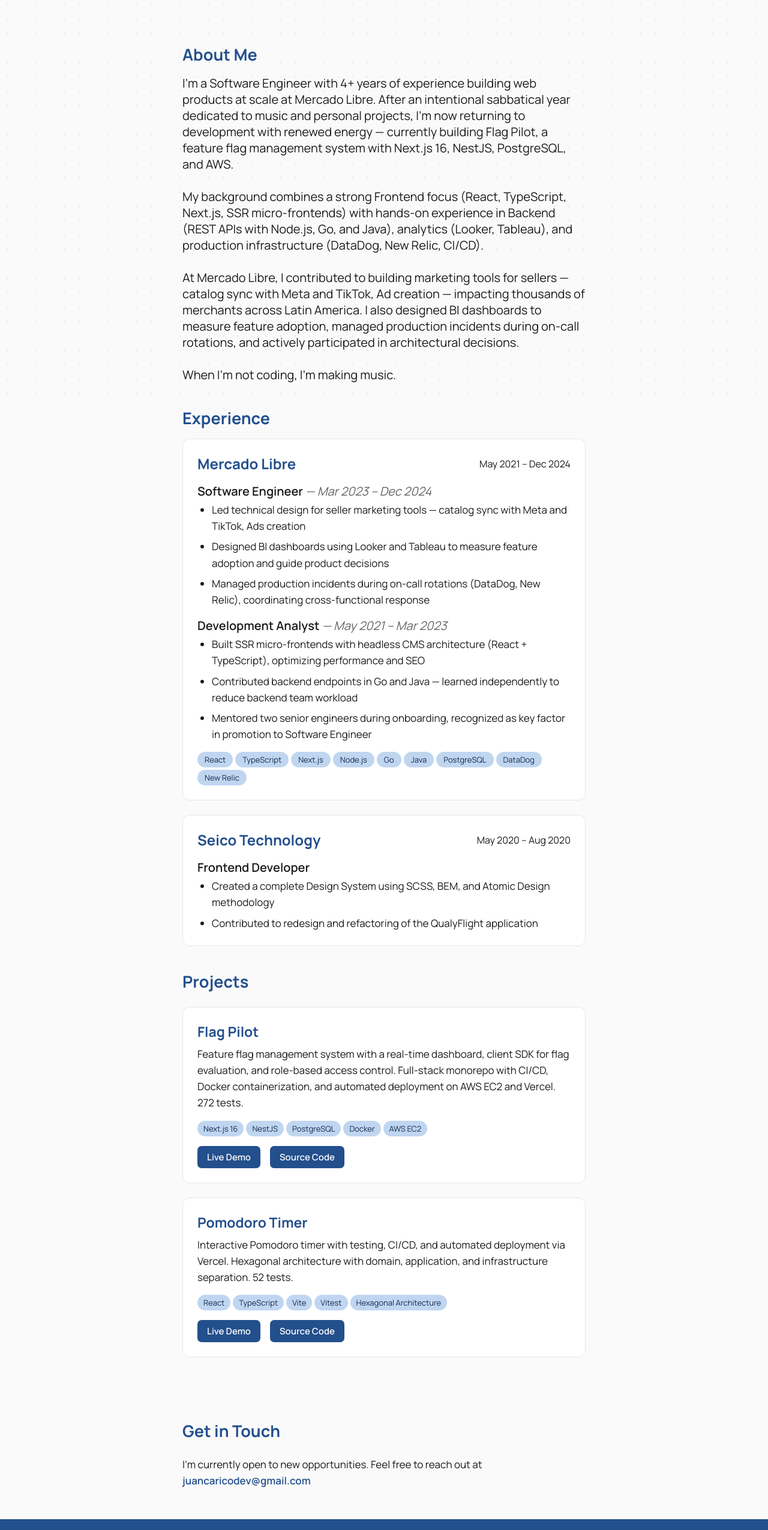
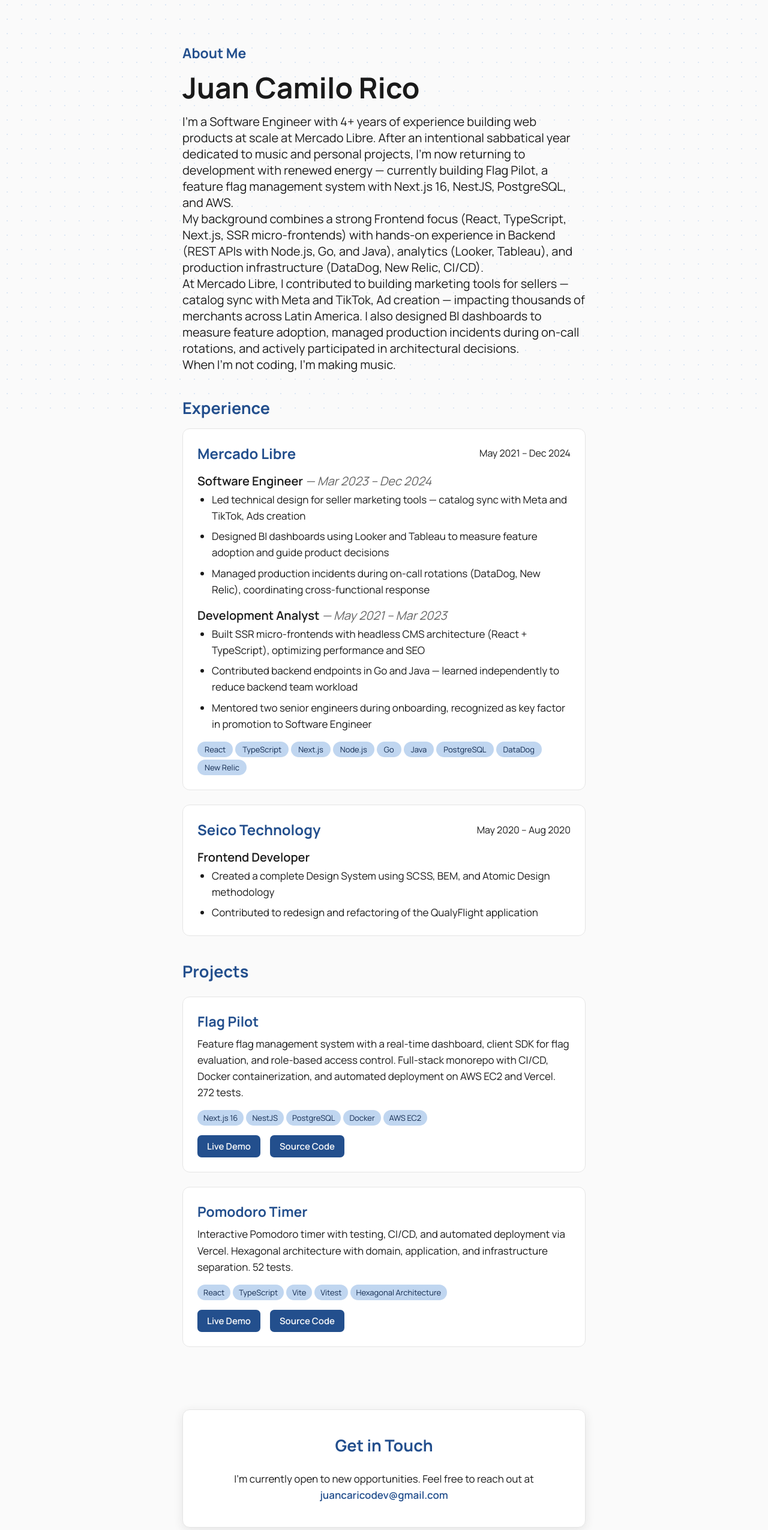
Before and after one commit to juancaricodev/website, a Next.js app: page / in a window 1280 px wide. Shown: the part 100-2650 px from the top of the page at 60% size. Built offline with nearby package versions, Linux system fonts and the light colour scheme.

Commit message:
feat: design refresh Phase 2 — About hero headline and Contact card (h1 name, no role, elevated contact card)

```diff
--- a/src/components/About/About.module.css
+++ b/src/components/About/About.module.css
@@ -5,6 +5,13 @@
 .title {
   margin-bottom: var(--space-md);
   color: var(--color-brand-600);
+}
+
+.name {
+  font-size: var(--font-size-display);
+  line-height: var(--line-height-display);
+  color: var(--color-text-primary);
+  margin-bottom: var(--space-md);
 }
 
 .content {
--- a/src/components/About/About.tsx
+++ b/src/components/About/About.tsx
@@ -3,7 +3,8 @@
 export default function About() {
   return (
     <section className={styles.section} id="about">
-      <h1 className={styles.title}>About Me</h1>
+      <h2 className={styles.title}>About Me</h2>
+      <h1 className={styles.name}>Juan Camilo Rico</h1>
       <p className={styles.content}>
         I'm a Software Engineer with 4+ years of experience building web
         products at scale at Mercado Libre. After an intentional sabbatical year
@@ -11,21 +12,21 @@
         development with renewed energy — currently building Flag Pilot, a
         feature flag management system with Next.js 16, NestJS, PostgreSQL, and
         AWS.
-        <br />
-        <br /> My background combines a strong Frontend focus (React,
-        TypeScript, Next.js, SSR micro-frontends) with hands-on experience in
-        Backend (REST APIs with Node.js, Go, and Java), analytics (Looker,
-        Tableau), and production infrastructure (DataDog, New Relic, CI/CD).
-        <br />
-        <br /> At Mercado Libre, I contributed to building marketing tools for
-        sellers — catalog sync with Meta and TikTok, Ad creation — impacting
-        thousands of merchants across Latin America. I also designed BI
-        dashboards to measure feature adoption, managed production incidents
-        during on-call rotations, and actively participated in architectural
-        decisions.
-        <br />
-        <br /> When I'm not coding, I'm making music.
       </p>
+      <p className={styles.content}>
+        My background combines a strong Frontend focus (React, TypeScript,
+        Next.js, SSR micro-frontends) with hands-on experience in Backend (REST
+        APIs with Node.js, Go, and Java), analytics (Looker, Tableau), and
+        production infrastructure (DataDog, New Relic, CI/CD).
+      </p>
+      <p className={styles.content}>
+        At Mercado Libre, I contributed to building marketing tools for sellers
+        — catalog sync with Meta and TikTok, Ad creation — impacting thousands
+        of merchants across Latin America. I also designed BI dashboards to
+        measure feature adoption, managed production incidents during on-call
+        rotations, and actively participated in architectural decisions.
+      </p>
+      <p className={styles.content}>When I'm not coding, I'm making music.</p>
     </section>
   );
 }
--- a/src/components/Contact/Contact.module.css
+++ b/src/components/Contact/Contact.module.css
@@ -1,5 +1,14 @@
 .section {
   margin-top: var(--space-2xl);
+}
+
+.card {
+  background: var(--color-surface-raised);
+  border: 1px solid var(--color-border);
+  border-radius: 12px;
+  padding: var(--space-xl);
+  box-shadow: 0 4px 16px var(--color-neutral-alpha-10);
+  text-align: center;
 }
 
 .title {
@@ -16,10 +25,15 @@
 .info a {
   color: var(--color-brand-600);
   font-weight: var(--font-weight-semibold);
-  transition: opacity 0.3s;
+  transition: color 0.3s;
   text-decoration: none;
 }
 
 .info a:hover {
-  opacity: 0.7;
+  color: var(--color-brand-500);
 }
+
+.info a:focus-visible {
+  outline: 2px solid var(--color-brand-500);
+  outline-offset: 2px;
+}
--- a/src/components/Contact/Contact.tsx
+++ b/src/components/Contact/Contact.tsx
@@ -3,11 +3,13 @@
 export default function Contact() {
   return (
     <section className={styles.section} id="contact">
-      <h1 className={styles.title}>Get in Touch</h1>
-      <p className={styles.info}>
-        I'm currently open to new opportunities. Feel free to reach out at{" "}
-        <a href="mailto:juancaricodev@gmail.com">juancaricodev@gmail.com</a>
-      </p>
+      <div className={styles.card}>
+        <h1 className={styles.title}>Get in Touch</h1>
+        <p className={styles.info}>
+          I'm currently open to new opportunities. Feel free to reach out at{" "}
+          <a href="mailto:juancaricodev@gmail.com">juancaricodev@gmail.com</a>
+        </p>
+      </div>
     </section>
   );
 }
```
Also changed, not shown: openspec/changes/design-refresh-phase-2/design.md (+2 -2 lines), openspec/changes/design-refresh-phase-2/tasks.md (+2 -2 lines).
